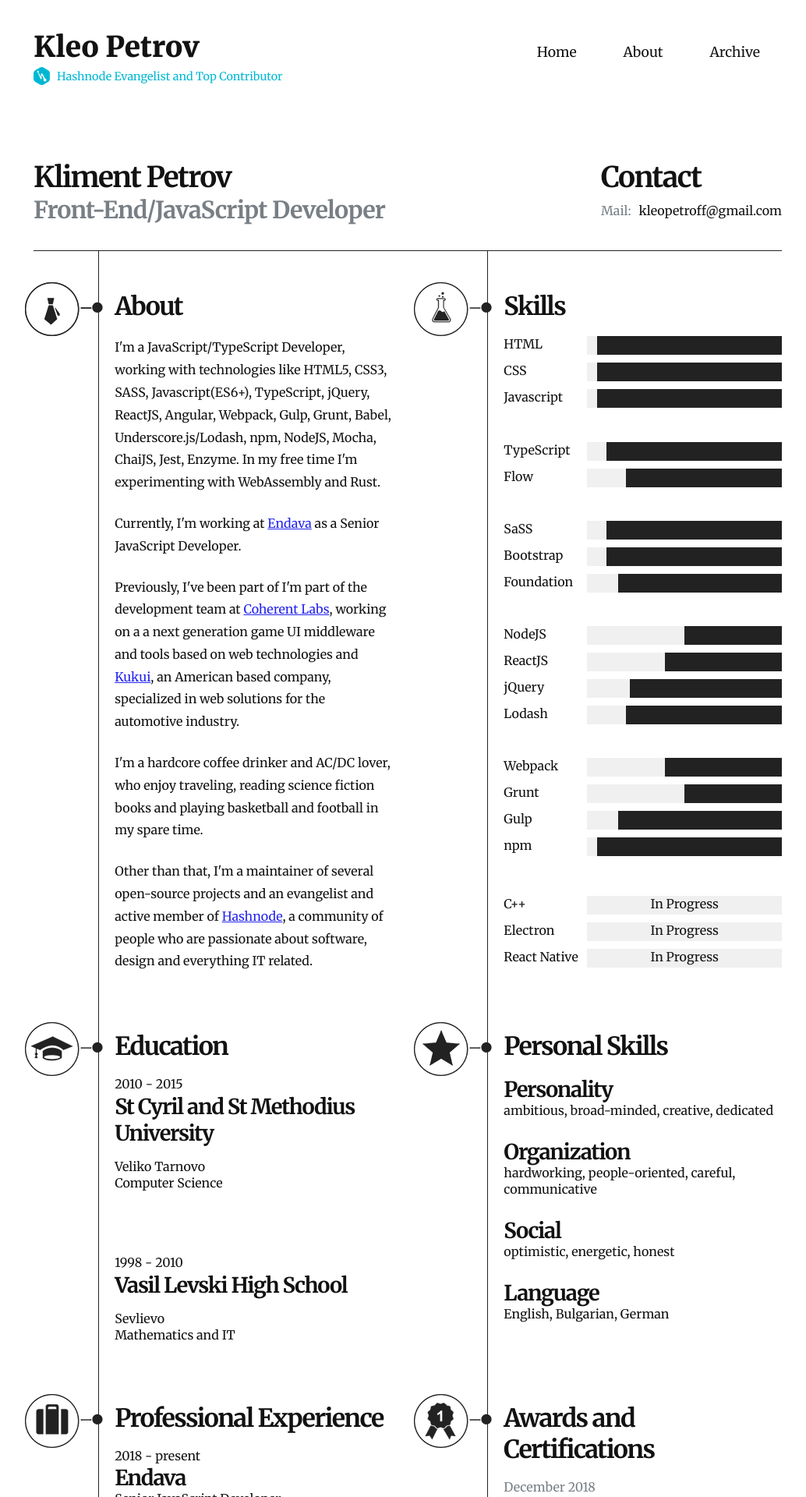
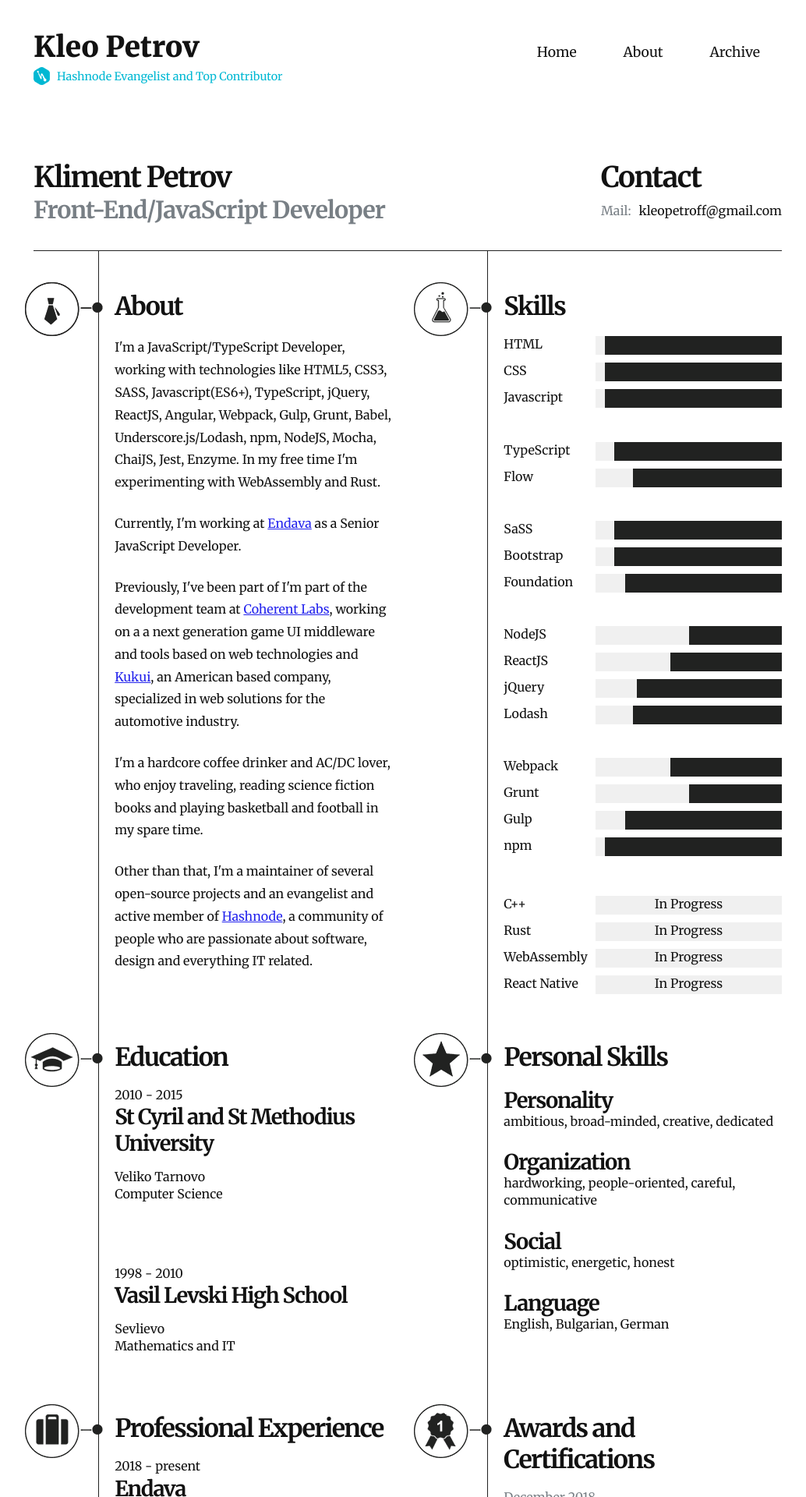
Before and after one commit to KleoPetroff/kleopetroff.github.io, a Jekyll site: the page built from about.html, in a window 1280 px wide. Shown: the top 1920 px of the page at 78% size, without its empty margins (117-1151 px from the left). Built offline with Jekyll 4.4.1, drawn with Linux system fonts in a browser that asks for light colours.

Commit message:
update in progress skills and styles

```diff
--- a/about.html
+++ b/about.html
@@ -55,7 +55,8 @@ layout: default
                 <div class="clearfix"><span class="right--name separate">npm</span><span class="right-percentage ninety-five"></span></div>
 
                 <div class="clearfix"><span class="right--name">C++</span><span class="right-percentage in-progress">In Progress</span></div>
-                <div class="clearfix"><span class="right--name">Electron</span><span class="right-percentage in-progress">In Progress</span></div>
+                <div class="clearfix"><span class="right--name">Rust</span><span class="right-percentage in-progress">In Progress</span></div>
+                <div class="clearfix"><span class="right--name">WebAssembly</span><span class="right-percentage in-progress">In Progress</span></div>
                 <div class="clearfix"><span class="right--name">React Native</span><span class="right-percentage in-progress">In Progress</span></div>
 
             </div>
--- a/assets/_scss/pages/_about-us.scss
+++ b/assets/_scss/pages/_about-us.scss
@@ -114,7 +114,7 @@
 .fifth:after,
 .sixth:after {
     min-height: 1346px;
-    top: -23.3em;
+    top: -24.5em;
     left: -1px;
     width: 1px;
     background: #212221;
@@ -163,7 +163,7 @@
     float: right;
     height: 24px;
     background: #f0f0f0;
-    width: 70%;
+    width: 67%;
     position: relative;
 }
 
```
Also changed, not shown: assets/css/styles.css.
